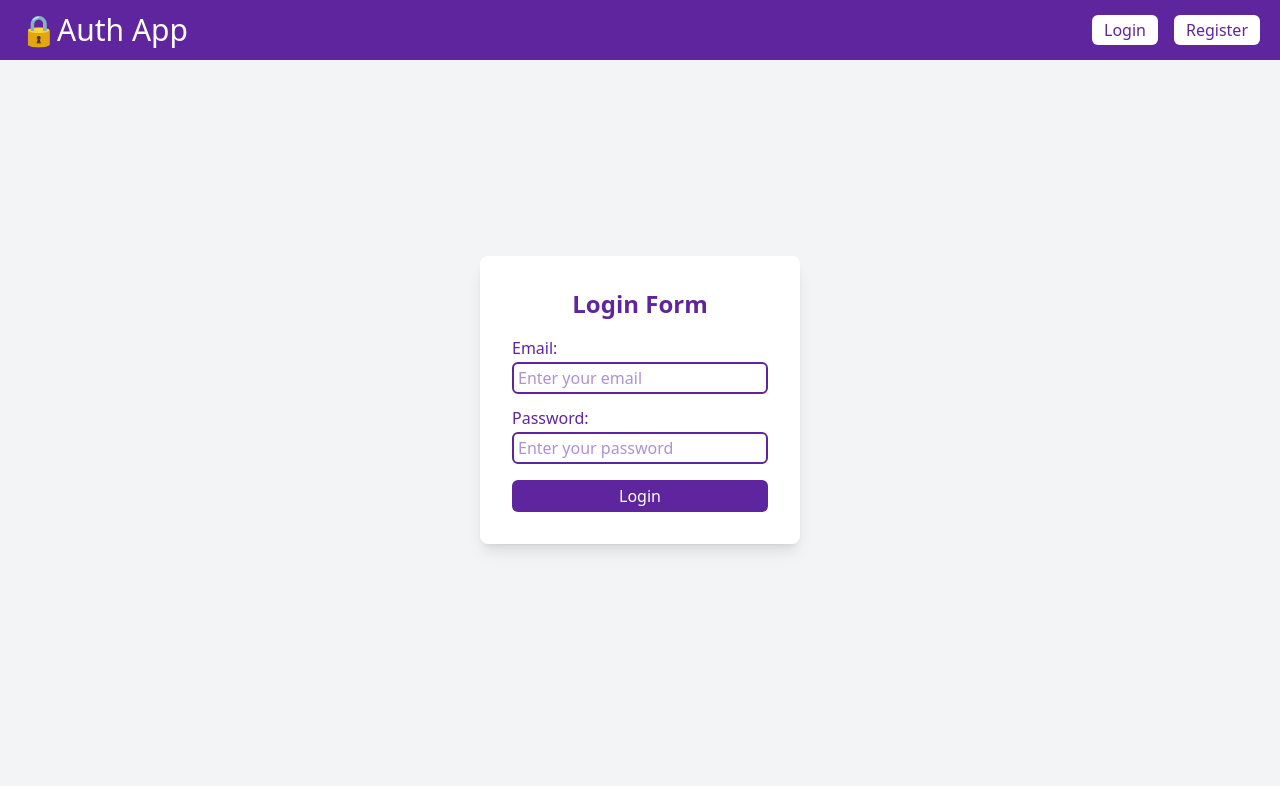
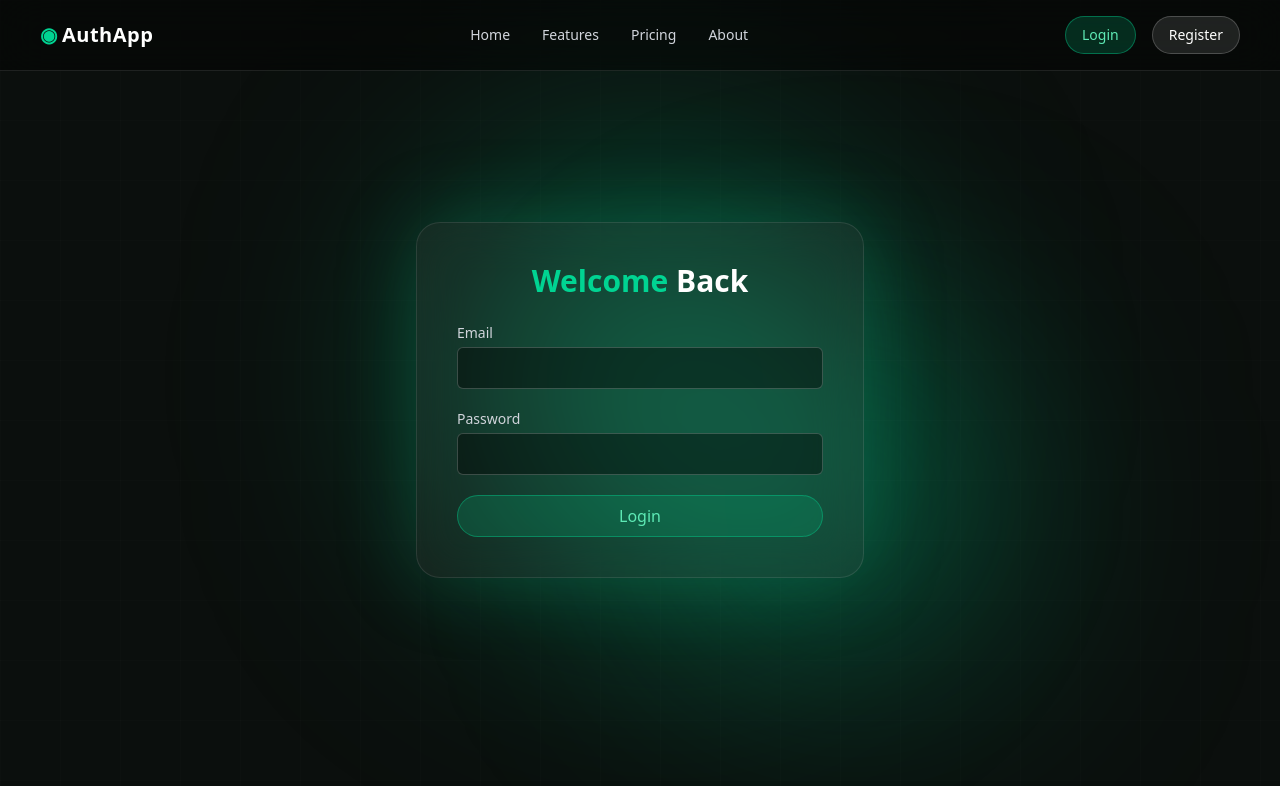
Before and after one commit to Divyanshu-Tandan/Auth-App, a React (Vite) app in the folder frontend/: page /login in a window 1280 px wide. Shown: the top 786 px of the page. Built offline with nearby package versions, Linux system fonts and the light colour scheme; no server answers.

Commit message:
Updated UI

```diff
--- a/frontend/src/components/Navbar.jsx
+++ b/frontend/src/components/Navbar.jsx
@@ -1,34 +1,98 @@
-import { NavLink, useNavigate } from 'react-router'
+import { NavLink, useNavigate } from "react-router-dom";
 
 const Navbar = ({ user, setUser }) => {
-
   const navigate = useNavigate();
 
   const handleLogout = () => {
     localStorage.removeItem("token");
     setUser(null);
-    navigate('/');
-  }
+    navigate("/");
+  };
 
   return (
-    <nav className='flex items-center justify-between w-full fixed top-0 left-0 bg-[#5f259f] px-5 py-3'>
-      <NavLink to='/' className='font-sans text-3xl text-white'>
-        <span>🔒</span>
-        Auth App
-      </NavLink>
-      <div>
-        {user ?
-        ( <button onClick={handleLogout} className='bg-white rounded-md text-[#5f259f] px-3 py-1 cursor-pointer'>Logout</button> )
-        :
-        (
-          <>
-          <NavLink to={`/login`} className={`bg-white rounded-md text-[#5f259f] px-3 py-1 mr-4`}>Login</NavLink>
-          <NavLink to={`/register`} className={`bg-white rounded-md text-[#5f259f] px-3 py-1`}>Register</NavLink>
-          </>
-        )}
+    <nav className="fixed top-0 left-0 z-50 w-full backdrop-blur-xl bg-black/40 border-b border-white/10">
+      <div className="flex items-center justify-between px-10 py-4">
+
+        {/* Logo */}
+        <NavLink
+          to="/"
+          className="text-xl font-semibold tracking-wide text-white hover:text-emerald-400 transition"
+        >
+          <span className="text-emerald-400 mr-1">◉</span>
+          AuthApp
+        </NavLink>
+
+        {/* Center Nav Links */}
+        <div className="hidden md:flex gap-8 text-sm text-gray-300">
+          <NavLink
+            to="/"
+            className={({ isActive }) =>
+              isActive
+                ? "text-emerald-400"
+                : "hover:text-white transition"
+            }
+          >
+            Home
+          </NavLink>
+
+          <NavLink
+            to="/features"
+            className="hover:text-white transition"
+          >
+            Features
+          </NavLink>
+
+          <NavLink
+            to="/pricing"
+            className="hover:text-white transition"
+          >
+            Pricing
+          </NavLink>
+
+          <NavLink
+            to="/about"
+            className="hover:text-white transition"
+          >
+            About
+          </NavLink>
+        </div>
+
+        {/* Right Auth Actions */}
+        <div className="flex items-center gap-4">
+          {user ? (
+            <>
+              <span className="hidden sm:block px-4 py-2 rounded-full bg-white/10 border border-white/20 text-sm text-white">
+                {user.username}
+              </span>
+
+              <button
+                onClick={handleLogout}
+                className="px-4 py-2 rounded-full bg-white/10 border border-white/20 text-sm text-white hover:bg-white/20 transition cursor-pointer"
+              >
+                Logout
+              </button>
+            </>
+          ) : (
+            <>
+              <NavLink
+                to="/login"
+                className="px-4 py-2 rounded-full bg-emerald-500/20 border border-emerald-400/40 text-sm text-emerald-300 hover:bg-emerald-500/30 transition"
+              >
+                Login
+              </NavLink>
+
+              <NavLink
+                to="/register"
+                className="px-4 py-2 rounded-full bg-white/10 border border-white/20 text-sm text-white hover:bg-white/20 transition"
+              >
+                Register
+              </NavLink>
+            </>
+          )}
+        </div>
       </div>
     </nav>
-  )
-}
+  );
+};
 
-export default Navbar
+export default Navbar;
--- a/frontend/src/index.css
+++ b/frontend/src/index.css
@@ -1 +1,70 @@
 @import "tailwindcss";
+
+@keyframes blob {
+  0% {
+    transform: translate(0px, 0px) scale(1);
+    border-radius: 42% 58% 70% 30% / 45% 45% 55% 55%;
+  }
+  33% {
+    transform: translate(30px, -50px) scale(1.1);
+    border-radius: 58% 42% 30% 70% / 55% 45% 55% 45%;
+  }
+  66% {
+    transform: translate(-20px, 20px) scale(0.95);
+    border-radius: 30% 70% 58% 42% / 40% 60% 40% 60%;
+  }
+  100% {
+    transform: translate(0px, 0px) scale(1);
+    border-radius: 42% 58% 70% 30% / 45% 45% 55% 55%;
+  }
+}
+
+.animate-blob {
+  animation: blob 12s infinite ease-in-out;
+}
+
+.animation-delay-2000 {
+  animation-delay: 2s;
+}
+
+
+@keyframes fadeInUp {
+  from {
+    opacity: 0;
+    transform: translateY(40px);
+  }
+  to {
+    opacity: 1;
+    transform: translateY(0);
+  }
+}
+
+@keyframes float {
+  0%, 100% {
+    transform: translateY(0);
+  }
+  50% {
+    transform: translateY(-12px);
+  }
+}
+
+@keyframes floatSlow {
+  0%, 100% {
+    transform: translateY(0);
+  }
+  50% {
+    transform: translateY(-6px);
+  }
+}
+
+.animate-fadeInUp {
+  animation: fadeInUp 0.8s ease-out forwards;
+}
+
+.animate-float {
+  animation: float 4s ease-in-out infinite;
+}
+
+.animate-floatSlow {
+  animation: floatSlow 6s ease-in-out infinite;
+}
--- a/frontend/src/pages/Login.jsx
+++ b/frontend/src/pages/Login.jsx
@@ -1,68 +1,112 @@
-import axios from 'axios';
-import { useState } from 'react'
-import { useNavigate } from 'react-router'
+import axios from "axios";
+import { useState } from "react";
+import { useNavigate } from "react-router-dom";
 
 const Login = ({ setUser }) => {
   const [formData, setFormData] = useState({
     email: "",
-    password: ""
+    password: "",
   });
   const [error, setError] = useState("");
+  const [loading, setLoading] = useState(false); // NEW
   const navigate = useNavigate();
   const API_BASE = import.meta.env.VITE_API_URL;
 
-
-  const handleChange = (element) => {
-    setFormData({ ...formData, [element.target.name]: element.target.value });
-  }
+  const handleChange = (e) => {
+    setFormData({ ...formData, [e.target.name]: e.target.value });
+  };
 
   const handleSubmit = async (e) => {
     e.preventDefault();
+    setError("");
+    setLoading(true); // START LOADING
+
     try {
-      const res = await axios.post(`${API_BASE}/api/users/login`, formData);
+      const res = await axios.post(
+        `${API_BASE}/api/users/login`,
+        formData
+      );
+
       localStorage.setItem("token", res.data.token);
       setUser(res.data);
-      navigate('/');
+      navigate("/");
+    } catch (error) {
+      setError(error.response?.data?.message || "Login Failed");
+    } finally {
+      setLoading(false); // STOP LOADING
     }
-    catch(error) {
-      setError(error.response?.data?.message || "Login Failed");
-    }
-  }
+  };
+
   return (
-    <div className='min-h-screen flex items-center justify-center bg-gray-100'>
-      <div className='bg-white p-8 rounded-lg shadow-lg min-w-1/4'>
-        <h2 className='font-bold text-2xl text-[#5f259f] mb-4 text-center'>Login Form</h2>
-        <form action="" onSubmit={handleSubmit}>
-          <div className='flex flex-col gap-3'>
-            <div className='flex flex-col gap-0.5 text-[#5f259f]'>
-              <label htmlFor="email">Email:</label>
-              <input
+    <div className="relative min-h-screen flex items-center justify-center overflow-hidden bg-[#0b0f0d] text-white">
+
+      {/* Animated Blob */}
+      <div className="absolute w-105 h-105 bg-emerald-500/40 blur-[120px] rounded-full animate-blob top-1/4 left-1/3" />
+      <div className="absolute w-75 h-75 bg-emerald-400/30 blur-[120px] rounded-full animate-blob animation-delay-2000 top-1/2 right-1/4" />
+
+      {/* Grid Background */}
+      <div className="absolute inset-0 bg-[linear-gradient(rgba(255,255,255,0.04)_1px,transparent_1px),linear-gradient(90deg,rgba(255,255,255,0.04)_1px,transparent_1px)] bg-size-[60px_60px] opacity-30" />
+
+      {/* Login Card */}
+      <div className="relative z-10 w-full max-w-md backdrop-blur-xl bg-white/5 border border-white/10 rounded-3xl p-10 shadow-[0_0_80px_rgba(16,185,129,0.25)] animate-fadeInUp">
+
+        <h2 className="text-3xl font-semibold text-center mb-6">
+          <span className="text-emerald-400">Welcome</span> Back
+        </h2>
+
+        {error && (
+          <p className="text-red-400 text-sm text-center mb-4">
+            {error}
+          </p>
+        )}
+
+        <form onSubmit={handleSubmit} className="space-y-5">
+
+          <div className="flex flex-col gap-1">
+            <label className="text-sm text-gray-300">Email</label>
+            <input
               type="email"
-              name='email'
-              placeholder='Enter your email'
+              name="email"
               onChange={handleChange}
               value={formData.email}
-              className='outline-0 border-2 rounded-md py-0.5 px-1'
-              required/>
-            </div>
-            <div className='flex flex-col gap-0.5 text-[#5f259f] mb-4'>
-              <label htmlFor="password">Password:</label>
-              <input
+              disabled={loading}
+              className="bg-black/40 border border-white/20 rounded-md px-3 py-2 outline-none focus:border-emerald-400 transition disabled:opacity-50"
+              required
+            />
+          </div>
+
+          <div className="flex flex-col gap-1">
+            <label className="text-sm text-gray-300">Password</label>
+            <input
               type="password"
-              name='password'
-              placeholder='Enter your password'
+              name="password"
               onChange={handleChange}
               value={formData.password}
-              autoComplete="current-password"
-              className='outline-0 border-2 rounded-md py-0.5 px-1'
-              required/>
-            </div>
+              disabled={loading}
+              className="bg-black/40 border border-white/20 rounded-md px-3 py-2 outline-none focus:border-emerald-400 transition disabled:opacity-50"
+              required
+            />
           </div>
-          <button className='w-full text-white bg-[#5f259f] px-0.5 py-1 rounded-md cursor-pointer'>Login</button>
+
+          <button
+            type="submit"
+            disabled={loading}
+            className="w-full py-2 rounded-full bg-emerald-500/20 border border-emerald-400/40 text-emerald-300 hover:bg-emerald-500/30 transition flex items-center justify-center gap-2 disabled:opacity-60 disabled:cursor-not-allowed cursor-pointer"
+          >
+            {loading ? (
+              <>
+                <span className="w-4 h-4 border-2 border-emerald-300 border-t-transparent rounded-full animate-spin" />
+                Logging in...
+              </>
+            ) : (
+              "Login"
+            )}
+          </button>
+
         </form>
       </div>
     </div>
-  )
-}
+  );
+};
 
-export default Login
+export default Login;
--- a/frontend/src/pages/Register.jsx
+++ b/frontend/src/pages/Register.jsx
@@ -1,21 +1,20 @@
-import axios from 'axios';
-import { useState, useEffect } from 'react'
-import { useNavigate } from 'react-router'
+import axios from "axios";
+import { useState } from "react";
+import { useNavigate } from "react-router-dom";
 
 const Register = ({ setUser }) => {
   const [formData, setFormData] = useState({
     username: "",
     email: "",
-    password: ""
+    password: "",
   });
   const [error, setError] = useState("");
   const navigate = useNavigate();
   const API_BASE = import.meta.env.VITE_API_URL;
 
-
-  const handleChange = (element) => {
-    setFormData({ ...formData, [element.target.name]: element.target.value });
-  }
+  const handleChange = (e) => {
+    setFormData({ ...formData, [e.target.name]: e.target.value });
+  };
 
   const handleSubmit = async (e) => {
     e.preventDefault();
@@ -23,57 +22,86 @@ const Register = ({ setUser }) => {
       const res = await axios.post(`${API_BASE}/api/users/register`, formData);
       localStorage.setItem("token", res.data.token);
       setUser(res.data);
-      navigate('/');
+      navigate("/");
+    } catch (error) {
+      setError(error.response?.data?.message || "Registration Failed");
     }
-    catch(error) {
-      setError(error.response?.data?.message || "Registeration Failed")
-    }
-  }
+  };
+
   return (
-    <div className='min-h-screen flex items-center justify-center bg-gray-100'>
-      <div className='bg-white p-8 rounded-lg shadow-lg min-w-1/4'>
-        <h2 className='font-bold text-2xl text-[#5f259f] mb-4 text-center'>Register Form</h2>
-        <form action="" onSubmit={handleSubmit}>
-          <div className='flex flex-col gap-3'>
-            <div className='flex flex-col gap-0.5 text-[#5f259f]'>
-              <label htmlFor="username">Username:</label>
-              <input
+    <div className="relative min-h-screen flex items-center justify-center overflow-hidden bg-[#0b0f0d] text-white">
+
+      {/* Animated Blobs */}
+      <div className="absolute w-105 h-105 bg-emerald-500/40 blur-[120px] rounded-full animate-blob top-1/4 left-1/4" />
+      <div className="absolute w-75 h-75 bg-emerald-400/30 blur-[120px] rounded-full animate-blob animation-delay-2000 bottom-1/4 right-1/4" />
+
+      {/* Grid Background */}
+      <div className="absolute inset-0 bg-[linear-gradient(rgba(255,255,255,0.04)_1px,transparent_1px),linear-gradient(90deg,rgba(255,255,255,0.04)_1px,transparent_1px)] bg-size-[60px_60px] opacity-30" />
+
+      {/* Register Card */}
+      <div className="relative z-10 w-full max-w-md backdrop-blur-xl bg-white/5 border border-white/10 rounded-3xl p-10 shadow-[0_0_80px_rgba(16,185,129,0.25)] animate-fadeInUp">
+
+        <h2 className="text-3xl font-semibold text-center mb-6">
+          <span className="text-emerald-400">Create</span> Account
+        </h2>
+
+        {error && (
+          <p className="text-red-400 text-sm text-center mb-4">
+            {error}
+          </p>
+        )}
+
+        <form onSubmit={handleSubmit} className="space-y-5">
+
+          <div className="flex flex-col gap-1">
+            <label className="text-sm text-gray-300">Username</label>
+            <input
               type="text"
-              name='username'
-              placeholder='Enter your username'
+              name="username"
+              placeholder="Enter your username"
               onChange={handleChange}
               value={formData.username}
-              className='outline-0 border-2 rounded-md py-0.5 px-1'
-              required/>
-            </div>
-            <div className='flex flex-col gap-0.5 text-[#5f259f]'>
-              <label htmlFor="email">Email:</label>
-              <input
+              className="bg-black/40 border border-white/20 rounded-md px-3 py-2 outline-none focus:border-emerald-400 transition"
+              required
+            />
+          </div>
+
+          <div className="flex flex-col gap-1">
+            <label className="text-sm text-gray-300">Email</label>
+            <input
               type="email"
-              name='email'
-              placeholder='Enter your email'
+              name="email"
+              placeholder="Enter your email"
               onChange={handleChange}
               value={formData.email}
-              className='outline-0 border-2 rounded-md py-0.5 px-1'
-              required/>
-            </div>
-            <div className='flex flex-col gap-0.5 text-[#5f259f] mb-4'>
-              <label htmlFor="password">Password:</label>
-              <input
+              className="bg-black/40 border border-white/20 rounded-md px-3 py-2 outline-none focus:border-emerald-400 transition"
+              required
+            />
+          </div>
+
+          <div className="flex flex-col gap-1">
+            <label className="text-sm text-gray-300">Password</label>
+            <input
               type="password"
-              name='password'
-              placeholder='Enter your password'
+              name="password"
+              placeholder="Create a password"
               onChange={handleChange}
               value={formData.password}
-              className='outline-0 border-2 rounded-md py-0.5 px-1'
-              required/>
-            </div>
+              className="bg-black/40 border border-white/20 rounded-md px-3 py-2 outline-none focus:border-emerald-400 transition"
+              required
+            />
           </div>
-          <button className='w-full text-white bg-[#5f259f] px-0.5 py-1 rounded-md cursor-pointer'>Register</button>
+
+          <button
+            type="submit"
+            className="w-full py-2 rounded-full bg-emerald-500/20 border border-emerald-400/40 text-emerald-300 hover:bg-emerald-500/30 transition cursor-pointer"
+          >
+            Register
+          </button>
         </form>
       </div>
     </div>
-  )
-}
+  );
+};
 
-export default Register
+export default Register;
```
Also changed, not shown: frontend/src/pages/Home.jsx (+78 -22 lines).
